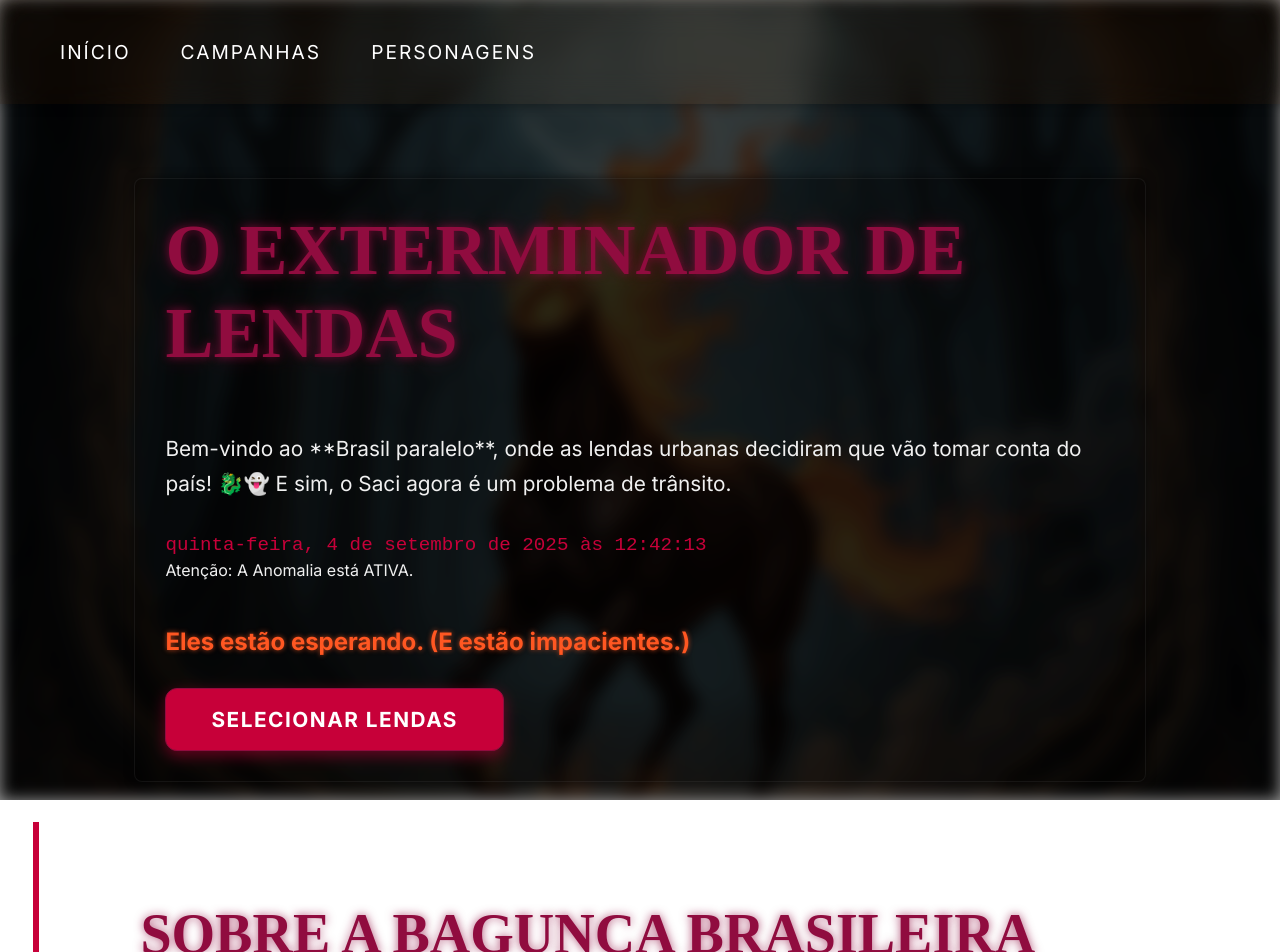
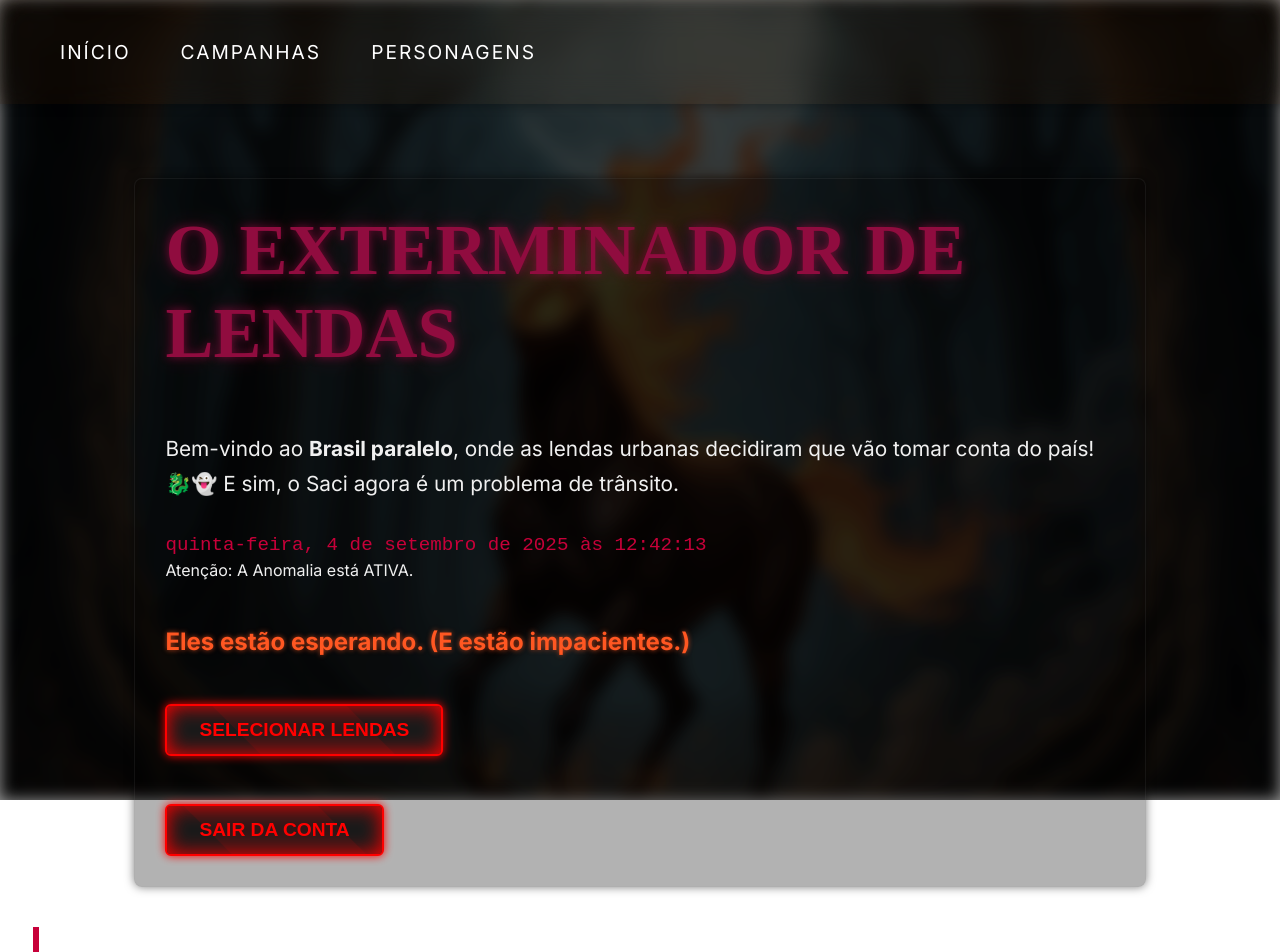
Before and after one commit to adriansgpy/Projeto-2-Trainee-frontend, an Angular app in the folder LastCommit/: page /homepage/inicial in a window 1280 px wide. Shown: the top 952 px of the page. Built offline with nearby package versions, Linux system fonts and the light colour scheme.

Commit message:
Feat(Documentação e melhorias): README e melhorias na tela do jogo
Documentação sobre o projeto e melhorias jogabilidade

```diff
--- a/LastCommit/src/frontend/src/app/components/auth/login/login.component.ts
+++ b/LastCommit/src/frontend/src/app/components/auth/login/login.component.ts
@@ -33,6 +33,15 @@ export class LoginComponent implements OnInit { // Adicionado 'implements OnInit
   ngOnInit() {
   this.audioService.playMusic('assets/soundtrack/bms.mp3');
 
+  // Login automático se houver token
+  const token = localStorage.getItem('token');
+  if (token) {
+    // Aqui você pode opcionalmente validar o token chamando uma rota /auth/me
+    this.audioService.stopMusic();
+    this.router.navigate(['/homepage']); // Vai direto para a homepage
+    return; // Sai do ngOnInit
+  }
+
   // Listener para habilitar fullscreen após interação do usuário
   const fullscreenHandler = () => {
     this.enterFullscreen();
@@ -40,6 +49,7 @@ export class LoginComponent implements OnInit { // Adicionado 'implements OnInit
   };
   document.addEventListener('click', fullscreenHandler);
   }
+
 
   enterFullscreen() {
     const elem = document.documentElement;
--- a/LastCommit/src/frontend/src/app/components/game/jogo.component.scss
+++ b/LastCommit/src/frontend/src/app/components/game/jogo.component.scss
@@ -453,3 +453,17 @@ html, body, app-root {
 }
 
 }
+
+.chat-buttons button {
+  padding: 8px 16px;
+  border-radius: 8px;
+  border: none;
+  cursor: pointer;
+  background-color: #e74c3c; /* vermelho */
+  color: white;
+  font-weight: bold;
+}
+
+.chat-buttons button:hover {
+  background-color: #c0392b;
+}
--- a/LastCommit/src/frontend/src/app/components/game/lendas.model.ts
+++ b/LastCommit/src/frontend/src/app/components/game/lendas.model.ts
@@ -11,7 +11,7 @@ export const LENDAS: Lenda[] = [
   {
     nome: 'Loira do Banheiro',
     descricao: 'Devido à inflação violenta, os donos das lojas Boticário Make B e L’Oréal estão reclamando que a Loira do Banheiro anda assaltando as lojas do Rio de Janeiro. Vá e coloque um fim nesse absurdo!',
-    hp: 100,
+    hp: 50,
     stamina: 120,
     ataqueEspecial: 'Susto Mortal: assusta o jogador, causando perda de turno',
     imagem: 'assets/loira_do_banheiro.png'
--- a/LastCommit/src/frontend/src/app/components/inicial/inicial.component.html
+++ b/LastCommit/src/frontend/src/app/components/inicial/inicial.component.html
@@ -7,7 +7,7 @@
 
         <div class="descricao-banner">
             <p>
-                Bem-vindo ao **Brasil paralelo**, onde as lendas urbanas decidiram que vão tomar conta do país! 🐉👻 E sim, o Saci agora é um problema de trânsito.
+                Bem-vindo ao <strong>Brasil paralelo</strong>, onde as lendas urbanas decidiram que vão tomar conta do país! 🐉👻 E sim, o Saci agora é um problema de trânsito.
             </p>
         </div>
 
@@ -21,6 +21,12 @@
         <button routerLink="/homepage/campanhas" class="btn-start">
             SELECIONAR LENDAS
         </button>
+
+        <button (click)="logout()" class="btn-logout">
+         Sair da conta
+        </button>
+
+
     </div>
 
     <section class="sobre-jogo-vertical">
@@ -30,22 +36,22 @@
 
             <h3 class="subtitulo-vertical">O CAOS, GERALMENTE</h3>
             <p>
-                O Brasil está uma loucura, e não é só a política. A população reclama de **monstros que fazem festa na cidade**, assombram o trânsito e causam pânico geral. Sua missão é resolver essa palhaçada sobrenatural e devolver a tranquilidade (falsa) para o povo.
+                O Brasil está uma loucura, e não é só a política. A população reclama de <strong>monstros que fazem festa na cidade</strong>, assombram o trânsito e causam pânico geral. Sua missão é resolver essa palhaçada sobrenatural e devolver a tranquilidade (falsa) para o povo.
             </p>
 
             <h3 class="subtitulo-vertical">MONSTROS... MAS COM PIADA</h3>
             <p>
-                Cada **lenda** tem seus truques: o Curupira erra o caminho de propósito, a Mula Sem Cabeça queima pneus no asfalto e o Corpo Seco reclama do aluguel. O jogo é sobre encarar esse **caos sobrenatural** de frente. Se você não rir, você surta.
+                Cada <strong>lenda</strong> tem seus truques: o Curupira erra o caminho de propósito, a Mula Sem Cabeça queima pneus no asfalto e o Corpo Seco reclama do aluguel. O jogo é sobre encarar esse <strong>caos sobrenatural</strong> de frente. Se você não rir, você surta.
             </p>
 
             <h3 class="subtitulo-vertical">A TROPA DE EXTERMINADORES</h3>
             <p>
-                Aqui você cria seus **Exterminadores** – aqueles personagens que não têm medo de encarar o Boto Cor-de-Rosa. Defina as **habilidades** e **fraquezas** deles. Planeje, ataque, sobreviva e, por favor, tente **não perder a paciência** enquanto a Cuca rouba o seu Wi-Fi.
+                Aqui você cria seus <strong>Exterminadores</strong> – aqueles personagens que não têm medo de encarar o Boto Cor-de-Rosa. Defina as <strong>habilidades</strong> e <strong>fraquezas</strong> deles. Planeje, ataque, sobreviva e, por favor, tente <strong>não perder a paciência</strong> enquanto a Cuca rouba o seu Wi-Fi.
             </p>
 
             <h3 class="subtitulo-vertical">LEMA DE VIDA (E MORTE)</h3>
             <p>
-                O medo é real. A dor é **temporária**. O meme é **eterno**. Prepare-se para ser o herói mais estressado do folclore nacional. 💀😂
+                O medo é real. A dor é <strong>temporária</strong>. O meme é <strong>eterno</strong>. Prepare-se para ser o herói mais estressado do folclore nacional. 💀😂
             </p>
         </div>
     </section>
--- a/LastCommit/src/frontend/src/app/components/inicial/inicial.component.scss
+++ b/LastCommit/src/frontend/src/app/components/inicial/inicial.component.scss
@@ -152,27 +152,10 @@ html, body, app-root {
 
 
 /* BOTÃO START */
-.btn-start {
-    padding: 18px 45px;
-    font-size: 1.3rem;
-    background-color: $cor-destaque;
-    border: 1px solid $cor-alerta;
-    border-radius: 12px;
-    cursor: pointer;
-    color: #fff;
-    font-family: $fonte-principal;
-    font-weight: 800;
-    text-transform: uppercase;
-    letter-spacing: 1.5px;
-    transition: all 0.3s ease;
-    box-shadow: 0 5px 15px rgba($cor-destaque, 0.5);
 
-    &:hover {
-        background-color: $cor-alerta;
-        box-shadow: 0 0 30px rgba($cor-alerta, 0.8);
-        transform: translateY(-2px);
-    }
-}
+/* BOTÃO START ESTILO TERROR */
+
+
 
 
 /* ======================================= */
@@ -262,3 +245,86 @@ html, body, app-root {
         font-size: 1rem;
     }
 }
+
+.btn-logout {
+  margin-top: 1rem;
+  padding: 0.8rem 2rem;
+  background-color: #1a1a1a; /* fundo escuro */
+  color: #ff0000; /* vermelho sangue */
+  font-weight: bold;
+  font-size: 1.2rem;
+  text-transform: uppercase;
+  border: 2px solid #ff0000;
+  border-radius: 6px;
+  cursor: pointer;
+  box-shadow: 0 0 10px #ff0000, 0 0 20px #ff0000 inset;
+  transition: all 0.2s ease-in-out;
+  position: relative;
+  overflow: hidden;
+}
+
+.btn-logout::after {
+  content: '';
+  position: absolute;
+  top: -50%;
+  left: -50%;
+  width: 200%;
+  height: 200%;
+  background: rgba(255, 0, 0, 0.1);
+  transform: rotate(45deg);
+  transition: all 0.5s;
+}
+
+.btn-logout:hover {
+  color: #fff;
+  background-color: #660000;
+  box-shadow: 0 0 20px #ff0000, 0 0 30px #ff0000 inset;
+  transform: scale(1.05) rotate(-1deg);
+}
+
+.btn-logout:active {
+  transform: scale(0.95) rotate(1deg);
+  box-shadow: 0 0 5px #ff0000 inset;
+}
+
+
+.btn-start {
+  margin-top: 1rem;
+  padding: 0.8rem 2rem;
+  background-color: #1a1a1a; /* fundo escuro */
+  color: #ff0000; /* vermelho sangue */
+  font-weight: bold;
+  font-size: 1.2rem;
+  text-transform: uppercase;
+  border: 2px solid #ff0000;
+  border-radius: 6px;
+  cursor: pointer;
+  box-shadow: 0 0 10px #ff0000, 0 0 20px #ff0000 inset;
+  transition: all 0.2s ease-in-out;
+  position: relative;
+  overflow: hidden;
+}
+
+.btn-start::after {
+  content: '';
+  position: absolute;
+  top: -50%;
+  left: -50%;
+  width: 200%;
+  height: 200%;
+  background: rgba(255, 0, 0, 0.1);
+  transform: rotate(45deg);
+  transition: all 0.5s;
+}
+
+.btn-start:hover {
+  color: #fff;
+  background-color: #660000;
+  box-shadow: 0 0 20px #ff0000, 0 0 30px #ff0000 inset;
+  transform: scale(1.05) rotate(-1deg);
+}
+
+.btn-start:active {
+  transform: scale(0.95) rotate(1deg);
+  box-shadow: 0 0 5px #ff0000 inset;
+}
--- a/LastCommit/src/frontend/src/app/components/inicial/inicial.component.ts
+++ b/LastCommit/src/frontend/src/app/components/inicial/inicial.component.ts
@@ -1,6 +1,6 @@
 import { Component, OnInit, OnDestroy } from '@angular/core';
 import { CommonModule } from '@angular/common';
-import { RouterModule } from '@angular/router';
+import { Router, RouterModule } from '@angular/router';
 
 @Component({
   selector: 'app-inicial',
@@ -13,7 +13,7 @@ export class InicialComponent implements OnInit, OnDestroy {
   currentDateTime: string;
   private dateTimeInterval: any;
 
-  constructor() {
+  constructor(private router: Router) {
     this.currentDateTime = this.getFormattedDateTime();
   }
 
@@ -21,6 +21,14 @@ export class InicialComponent implements OnInit, OnDestroy {
     this.dateTimeInterval = setInterval(() => {
       this.currentDateTime = this.getFormattedDateTime();
     }, 1000);
+  }
+
+  logout(): void {
+    // Remove o token do localStorage
+    localStorage.removeItem('token');
+
+    // Redireciona para a tela inicial
+    this.router.navigate(['/login']); // ou '/inicial', conforme sua rota
   }
 
   ngOnDestroy(): void {
--- a/LastCommit/src/frontend/src/app/components/personagens/personagens.component.scss
+++ b/LastCommit/src/frontend/src/app/components/personagens/personagens.component.scss
@@ -12,10 +12,6 @@ $cor-texto: #e0e0e0;           // Texto padrão claro
 $cor-erro: #e74c3c;            // Erro padrão (mantido por ser eficaz)
 $cor-sucesso: #2ecc71;         // Sucesso padrão (mantido por ser eficaz)
 
-
-/* ======================================= */
-/* LAYOUT E CONTAINER PRINCIPAL */
-/* ======================================= */
 .characters-page {
     color: $cor-texto;
     min-height: 100vh;
--- a/LastCommit/src/frontend/src/index.html
+++ b/LastCommit/src/frontend/src/index.html
@@ -5,7 +5,7 @@
   <link rel="preconnect" href="https://fonts.gstatic.com" crossorigin>
   <link href="https://fonts.googleapis.com/css2?family=Orbitron:wght@400;700&family=Inter:wght@300;400;700&display=swap" rel="stylesheet">
   <meta charset="utf-8">
-  <title>Black Mesa: Secrets</title>
+  <title>Exterminador de Lendas</title>
   <base href="/">
   <meta name="viewport" content="width=device-width, initial-scale=1">
   <link rel="icon" type="image/x-icon" href="favicon.ico">
```
Also changed, not shown: LastCommit/src/frontend/src/app/components/game/jogo.component.html (+18 -7 lines), LastCommit/src/frontend/src/app/components/game/jogo.component.ts (+69 -2 lines), 1 other file (tests, documents, lock files or other folders). Lines whose indentation alone changed are shown as unchanged.
